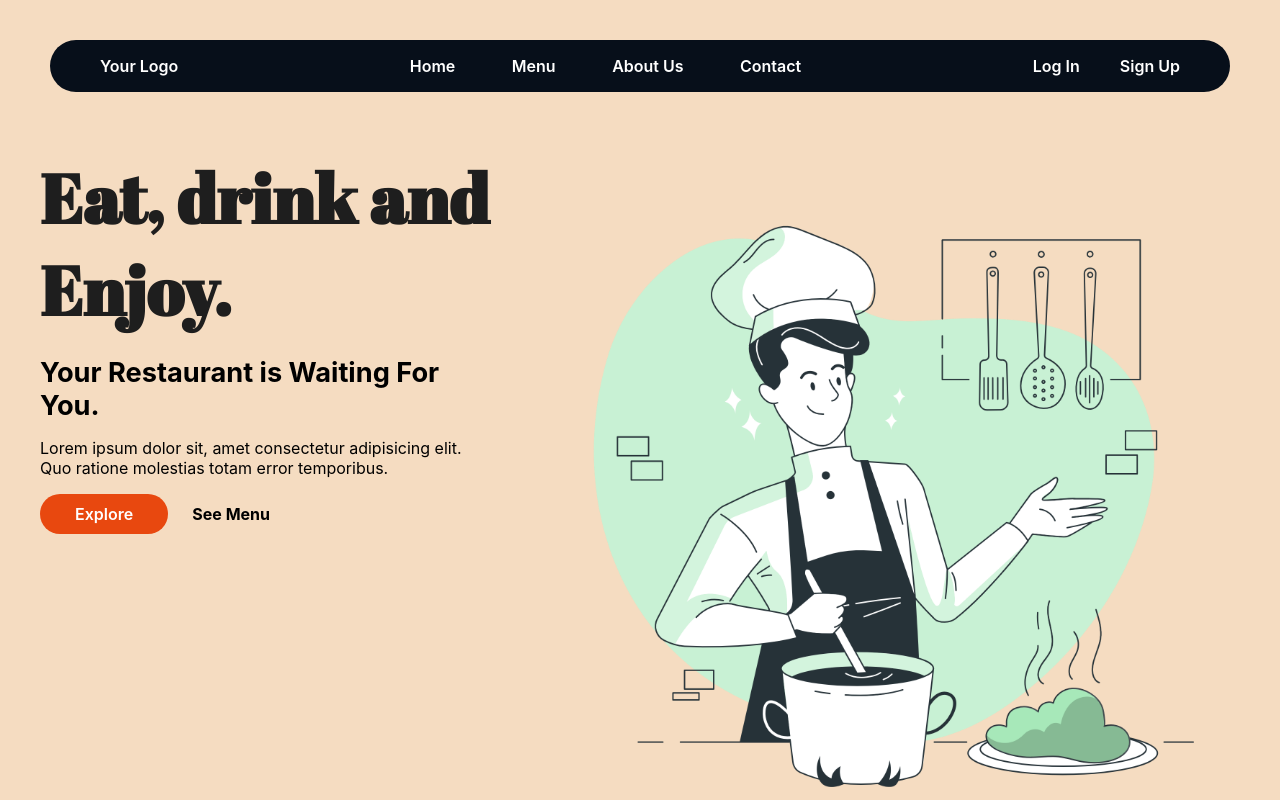
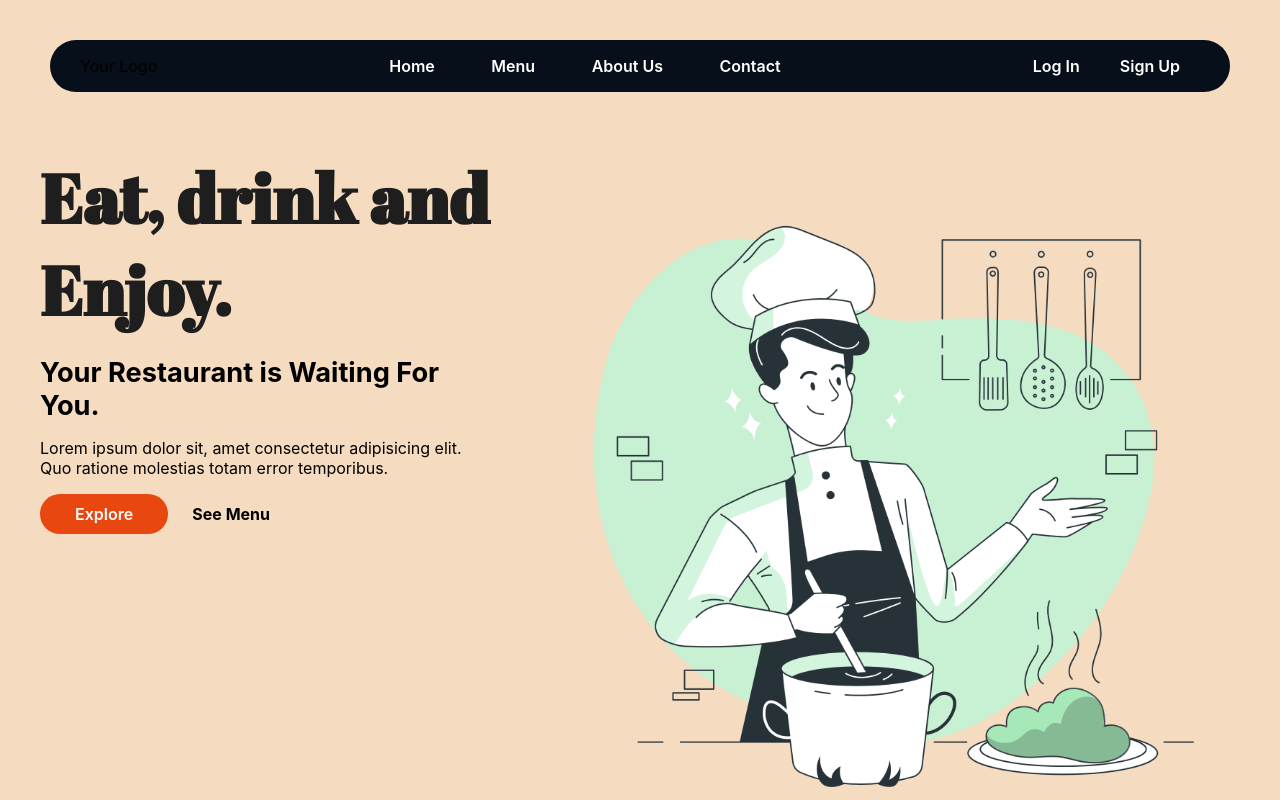
Before and after one commit to saksdev/Craft, a React (Create React App) app: page / in a window 1280 px wide. Shown: the top 800 px of the page. Built offline with nearby package versions, Linux system fonts and the light colour scheme.

Commit message:
Update nav.js

```diff
--- a/src/Components/nav.js
+++ b/src/Components/nav.js
@@ -7,10 +7,10 @@ function Nav() {
 		<header>
 			<nav>
 				<ul>
-					<li><a href="/">Your Logo</a></li>
+					<li>Your Logo</li>
 				</ul>
 				<ul className='menu-list'>
-					<li><a href="/">Home</a></li>
+					<li><a href="#">Home</a></li>
 					<li><a href="/menu">Menu</a></li>
 					<li><a href="/about">About Us</a></li>
 					<li><a href="/contact">Contact</a></li>
```
